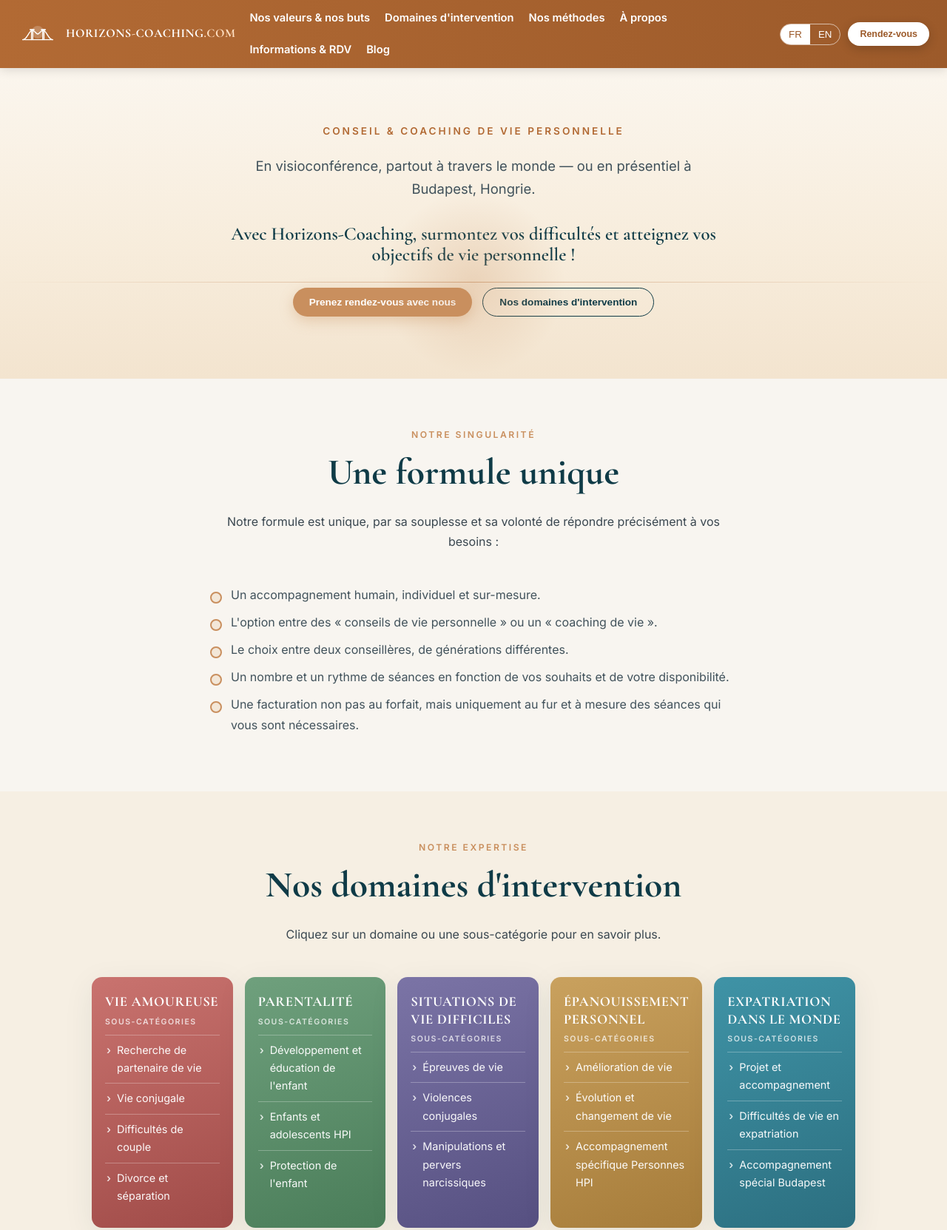
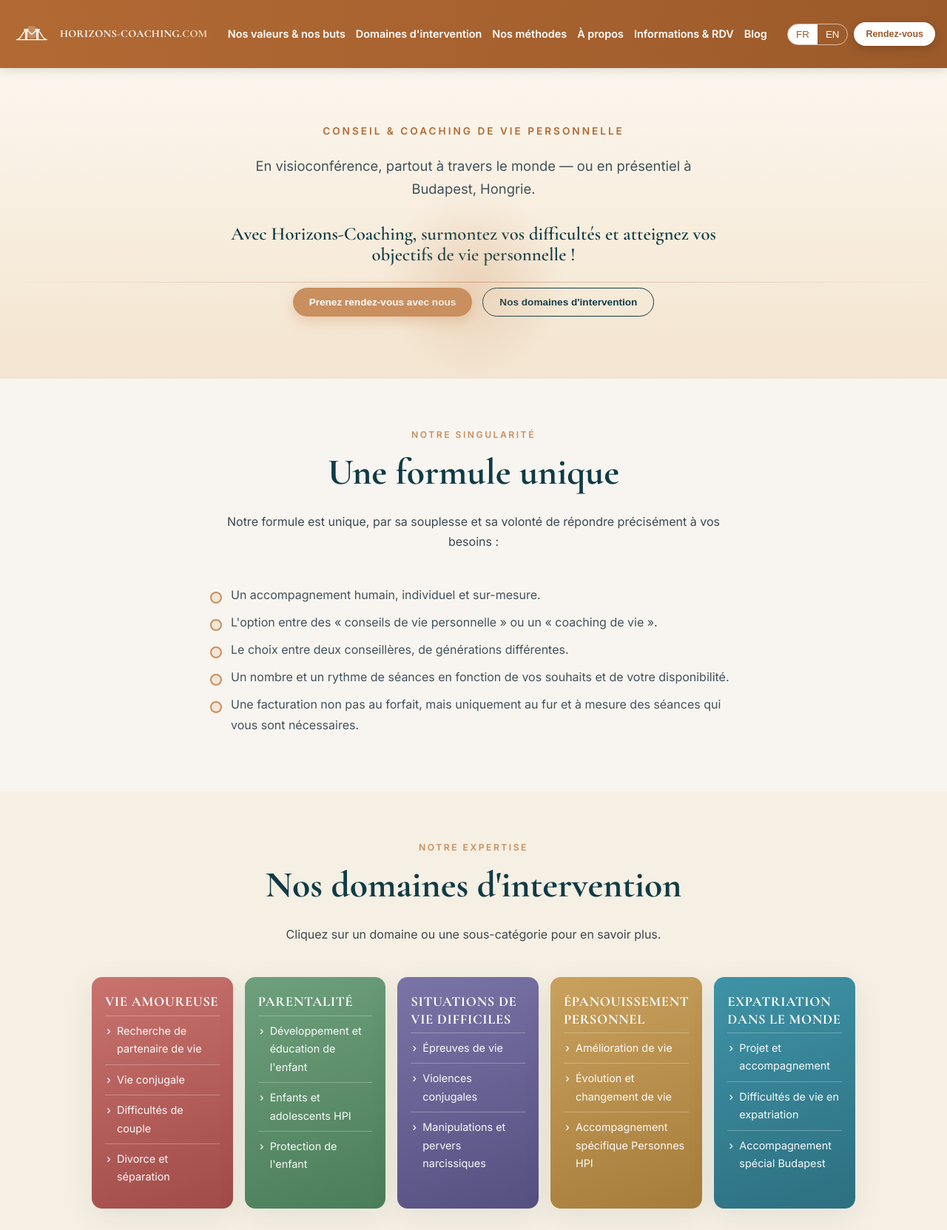
Before and after one commit to horizons-coaching/horizons-coaching-site, an Eleventy site: page src/index.html in a window 1280 px wide. Shown: the top 1663 px of the page at 74% size. Built offline with nearby package versions, Linux system fonts and the light colour scheme; Eleventy itself is replaced by a stand-in of ours; files that its build step writes are made by us from their sources.

Commit message:
Enlever le libellé Sous-catégories des pavés + en-tête sur une seule ligne

```diff
--- a/src/index.html
+++ b/src/index.html
@@ -41,20 +41,20 @@
 
   header{position:sticky;top:0;z-index:50;background:linear-gradient(90deg,var(--brandbar),var(--brandbar2));box-shadow:0 2px 14px rgba(0,0,0,.14)}
   .bar{display:flex;align-items:center;justify-content:space-between;height:92px;gap:10px}
-  header .wrap{max-width:1340px}
+  header .wrap{max-width:1500px;padding:0 16px}
   .brand{font-family:'Cormorant Garamond',serif;font-weight:700;font-size:1.4rem;color:#fff;letter-spacing:.5px;display:flex;align-items:center;gap:11px;cursor:pointer;white-space:nowrap}
   .brand .mark{width:54px;height:36px;flex:none}
   .herologo{margin:0 auto 4px}
   .herologo svg{width:clamp(150px,26vw,190px);height:auto}
   .brand b{color:#ffe6cf}
-  .brandtxt{font-family:'Cormorant Garamond',Georgia,serif;font-weight:700;font-size:1.02rem;letter-spacing:.5px;color:#fff;white-space:nowrap}
+  .brandtxt{font-family:'Cormorant Garamond',Georgia,serif;font-weight:700;font-size:.9rem;letter-spacing:.3px;color:#fff;white-space:nowrap}
   .brandtxt .dot{color:#ffe0c2}
   @media(max-width:520px){.brandtxt{font-size:.92rem;letter-spacing:.3px}}
   nav.main{display:flex;gap:2px;align-items:center;flex-wrap:wrap}
-  nav.main a{color:#fff;font-size:.92rem;font-weight:600;padding:8px 9px;border-radius:8px;cursor:pointer;white-space:nowrap}
+  nav.main a{color:#fff;font-size:.9rem;font-weight:600;padding:8px 6px;border-radius:8px;cursor:pointer;white-space:nowrap}
   nav.main a:hover{background:rgba(255,255,255,.18);color:#fff}
   nav.main a.active{background:rgba(255,255,255,.24);color:#fff}
-  .tools{display:flex;align-items:center;gap:10px}
+  .tools{display:flex;align-items:center;gap:8px}
   .langtoggle{display:flex;border:1px solid rgba(255,255,255,.6);border-radius:20px;overflow:hidden;font-size:.74rem;font-weight:700}
   .langtoggle button{border:none;background:transparent;padding:6px 11px;cursor:pointer;color:#fff}
   .langtoggle button.on{background:#fff;color:var(--brandbar2)}
@@ -112,7 +112,6 @@
   .pave:hover{transform:translateY(-4px)}
   .pave h3{color:#fff;font-size:1.16rem;font-weight:700;text-transform:uppercase;letter-spacing:.6px;margin-bottom:6px;cursor:pointer;line-height:1.25}
   .pave h3:hover{text-decoration:underline}
-  .pave .subhint{display:block;font-size:.66rem;letter-spacing:1.5px;text-transform:uppercase;color:rgba(255,255,255,.75);font-weight:600;margin-bottom:8px}
   .pave a.pl{display:block;color:rgba(255,255,255,.96);font-size:.9rem;padding:8px 0 8px 16px;position:relative;border-top:1px solid rgba(255,255,255,.28);cursor:pointer;transition:padding .15s}
   .pave a.pl::before{content:"›";position:absolute;left:2px;top:8px;font-weight:700;opacity:.85}
   .pave a.pl:hover{padding-left:21px;color:#fff}
@@ -283,7 +282,6 @@
       <div class="paves">
         <div class="pave c1">
           <h3 onclick="go('domaines')"><span class="lang-fr">Vie amoureuse</span><span class="lang-en">Love life</span></h3>
-          <span class="subhint"><span class="lang-fr">Sous-catégories</span><span class="lang-en">Sub-categories</span></span>
           <a class="pl" onclick="go('domaines')"><span class="lang-fr">Recherche de partenaire de vie</span><span class="lang-en">Finding a life partner</span></a>
           <a class="pl" onclick="go('domaines')"><span class="lang-fr">Vie conjugale</span><span class="lang-en">Married life</span></a>
           <a class="pl" onclick="go('domaines')"><span class="lang-fr">Difficultés de couple</span><span class="lang-en">Couple difficulties</span></a>
@@ -291,28 +289,24 @@
         </div>
         <div class="pave c2">
           <h3 onclick="go('domaines')"><span class="lang-fr">Parentalité</span><span class="lang-en">Parenting</span></h3>
-          <span class="subhint"><span class="lang-fr">Sous-catégories</span><span class="lang-en">Sub-categories</span></span>
           <a class="pl" onclick="go('domaines')"><span class="lang-fr">Développement et éducation de l'enfant</span><span class="lang-en">Child development &amp; education</span></a>
           <a class="pl" onclick="go('domaines')"><span class="lang-fr">Enfants et adolescents HPI</span><span class="lang-en">Gifted children &amp; teens</span></a>
           <a class="pl" onclick="go('domaines')"><span class="lang-fr">Protection de l'enfant</span><span class="lang-en">Child protection</span></a>
         </div>
         <div class="pave c3">
           <h3 onclick="go('domaines')"><span class="lang-fr">Situations de vie difficiles</span><span class="lang-en">Difficult life situations</span></h3>
-          <span class="subhint"><span class="lang-fr">Sous-catégories</span><span class="lang-en">Sub-categories</span></span>
           <a class="pl" onclick="go('domaines')"><span class="lang-fr">Épreuves de vie</span><span class="lang-en">Life ordeals</span></a>
           <a class="pl" onclick="go('domaines')"><span class="lang-fr">Violences conjugales</span><span class="lang-en">Domestic violence</span></a>
           <a class="pl" onclick="go('domaines')"><span class="lang-fr">Manipulations et pervers narcissiques</span><span class="lang-en">Manipulation &amp; narcissistic abuse</span></a>
         </div>
         <div class="pave c4">
           <h3 onclick="go('domaines')"><span class="lang-fr">Épanouissement personnel</span><span class="lang-en">Personal fulfilment</span></h3>
-          <span class="subhint"><span class="lang-fr">Sous-catégories</span><span class="lang-en">Sub-categories</span></span>
           <a class="pl" onclick="go('domaines')"><span class="lang-fr">Amélioration de vie</span><span class="lang-en">Improving your life</span></a>
           <a class="pl" onclick="go('domaines')"><span class="lang-fr">Évolution et changement de vie</span><span class="lang-en">Life evolution &amp; change</span></a>
           <a class="pl" onclick="go('domaines')"><span class="lang-fr">Accompagnement spécifique Personnes HPI</span><span class="lang-en">Support for gifted adults</span></a>
         </div>
         <div class="pave c5">
           <h3 onclick="go('domaines')"><span class="lang-fr">Expatriation dans le monde</span><span class="lang-en">Expatriation worldwide</span></h3>
-          <span class="subhint"><span class="lang-fr">Sous-catégories</span><span class="lang-en">Sub-categories</span></span>
           <a class="pl" onclick="go('domaines')"><span class="lang-fr">Projet et accompagnement</span><span class="lang-en">Project &amp; support</span></a>
           <a class="pl" onclick="go('domaines')"><span class="lang-fr">Difficultés de vie en expatriation</span><span class="lang-en">Life difficulties abroad</span></a>
           <a class="pl" onclick="go('domaines')"><span class="lang-fr">Accompagnement spécial Budapest</span><span class="lang-en">Special Budapest support</span></a>
```
